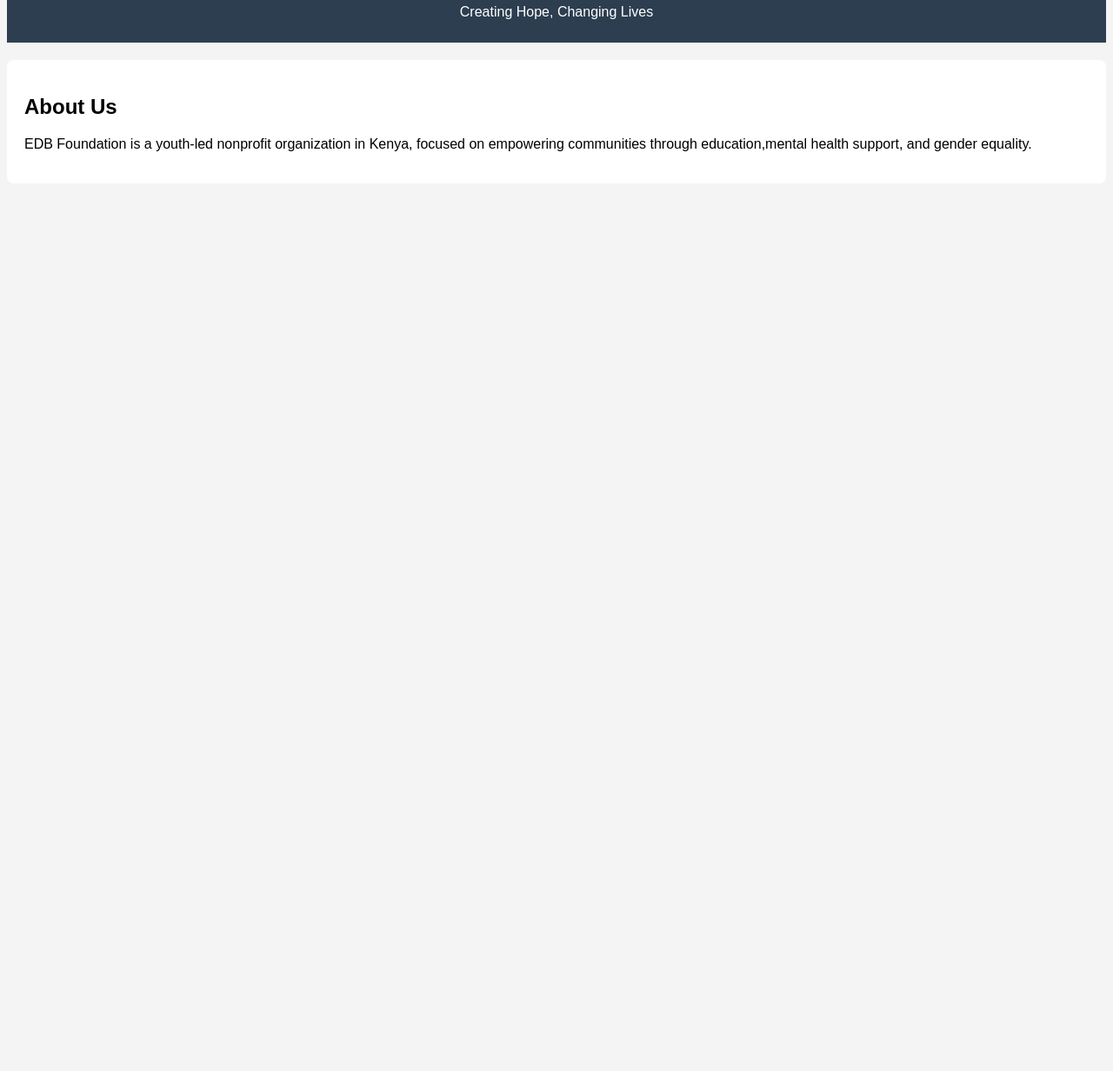
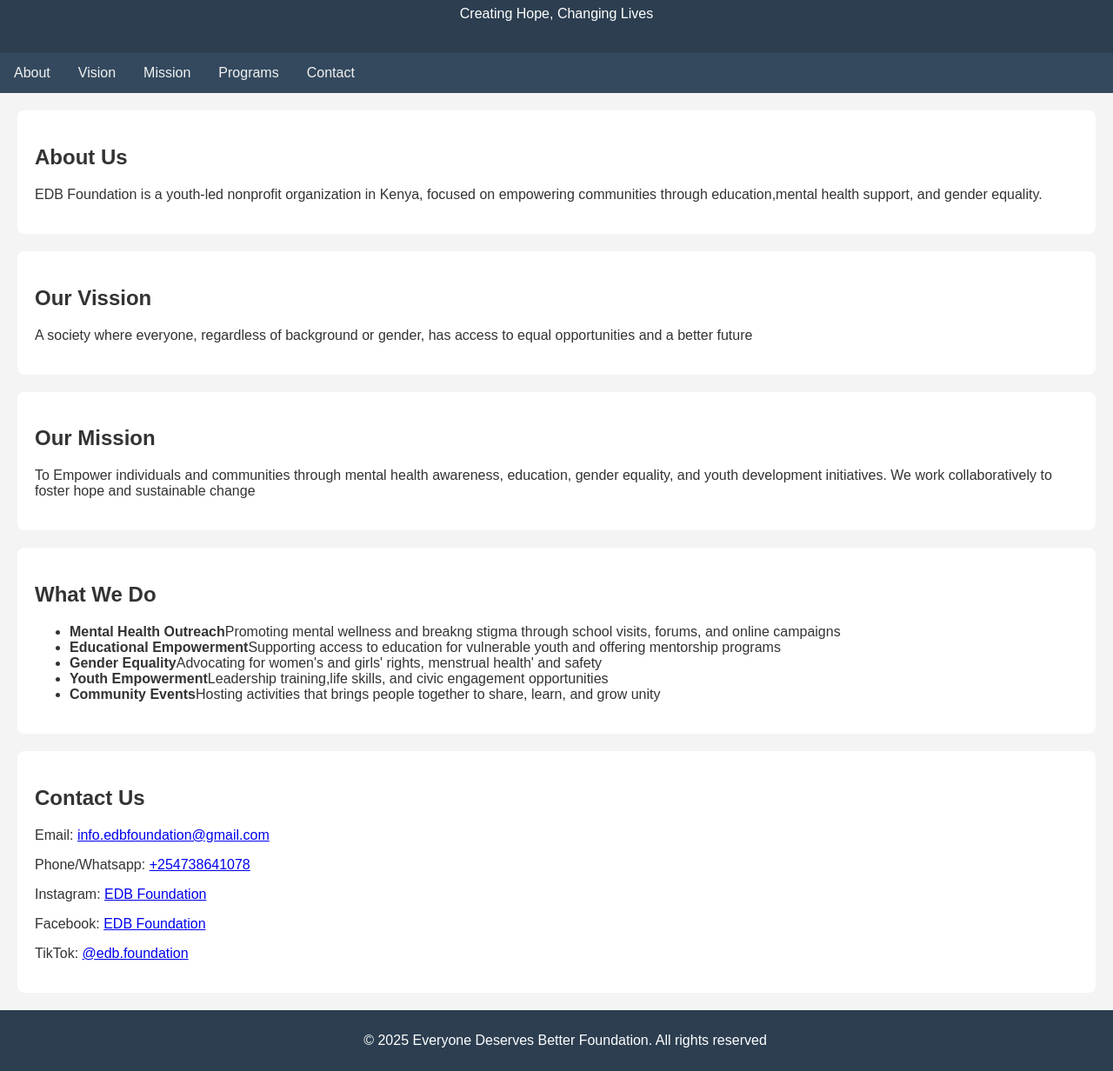
Before and after one commit to Meshtech254/edbfoundation.github.io, a plain HTML site: page index.html in a window 1280 px wide. Shown: the part 93-1325 px from the top of the page at 87% size. Before the commit the page ends 800 px from the top, so only its background shows below. Drawn offline with Linux system fonts and the light colour scheme.

Commit message:
Add files via upload

```diff
--- a/index.html
+++ b/index.html
@@ -2,25 +2,74 @@
 <html lang="en">
 <head>
     <meta charset="UTF-8" />
+    <meta name="viewpoint" content="width=device-width, initial-scale=1.0" />
     <title>EDB Foundation</title>
     <style>
         body {
-            font-family: Arial, Helvetica, sans-serif;
-            background: #f4f4f4;
-            padding: 20pax;
+            font-family: Arial, sans-serif;
+            background-color: #f4f4f4;
+            color: #333;
+            margin: 0;
+            padding: 0;
         }
         header {
-            background: #2c3e50;
+            background-color: #2c3e50;
             color: white;
-            padding: 10px 20px;
+            padding: 20px;
             text-align: center;
         }
-        section{
-            background: white;
+        header img {
+            max-width: 100px;
+            height: auto;
+            display: block;
+            margin: 0 auto 10px;
+        }
+        nav {
+            background-color: #34495e;
+            overflow: hidden;
+        }
+        nav a {
+            float: left;
+            display: block;
+            color: #f2f2f2;
+            text-align: center;
+            padding: 14px 16px;
+            text-decoration: none;
+        }
+        nav a:hover {
+            background-color: #1abc9c;
+            color: white;
+        }
+        section {
+            background-color: white;
             padding: 20px;
-            margin-top: 20px;
+            margin: 20px;
             border-radius: 8px;
         }
+        footer {
+            background-color: #2c3e50;
+            color: white;
+            text-align: center;
+            padding: 10px;
+            position: relative;
+            bottom: 0;
+            width: 100%;
+        }
+@media screen and (max-width: 600px) {
+            nav a {
+                float: none;
+                width: 100%;
+                text-align: left;
+            }
+            section {
+                margin: 10px;
+                padding: 15px;
+            }
+            header {
+                padding: 15px;
+            }
+        }
+
     </style>
     <head>
         <body>
@@ -30,10 +79,52 @@
                 <p>Creating Hope, Changing Lives</p>
             </header>
 
+            <nav>
+                <a href="#about">About</a>
+                <a href="#vision">Vision</a>
+                <a href="mission">Mission</a>
+                <a href="programs">Programs</a>
+                <a href="contact">Contact</a>
+            </nav>
+
             <section>
                 <h2>About Us</h2>
                 <p>EDB Foundation is a youth-led nonprofit organization in Kenya, focused on empowering communities through education,mental health support, and gender equality.</p>
             </section>
 
+            <section id="mision">
+                <h2>Our Vission</h2>
+                <p>A society where everyone, regardless of background or gender, has access to equal opportunities and a better future</p>
+            </section>
+
+            <section id="mission">
+                <h2>Our Mission</h2>
+                <p>To Empower individuals and communities through mental health awareness, education, gender equality, and youth development initiatives. We work collaboratively to foster hope and sustainable change</p>
+            </section>
+
+            <section id="programs">
+                <h2>What We Do</h2>
+                <ul>
+                    <li><strong>Mental Health Outreach</strong>Promoting mental wellness and breakng stigma through school visits, forums, and online campaigns</li>
+                    <li><strong>Educational Empowerment</strong>Supporting access to education for vulnerable youth and offering mentorship programs</li>
+                    <li><strong>Gender Equality</strong>Advocating for women's and girls' rights, menstrual health' and safety</li>
+                    <li><strong>Youth Empowerment</strong>Leadership training,life skills, and civic engagement opportunities</li>
+                    <li><strong>Community Events</strong>Hosting activities that brings people together to share, learn, and grow unity</li>
+                </ul>
+            </section>
+
+            <section id="contact">
+                <h2>Contact Us</h2>
+                <p>Email: <a href="mailto:info.edbfoundation@gmail.com">info.edbfoundation@gmail.com</a></p>
+                <p>Phone/Whatsapp: <a href="tel:+254738641078">+254738641078</a></p>
+                <p>Instagram: <a href="https://instagram.com/edbfoundation" target="_blank">EDB Foundation</a></p>
+                <p>Facebook: <a href="https://www.facebook.com/profile.php?id=61575808226760" target="_blank">EDB Foundation</a></p>
+                <p>TikTok: <a href="https://www.tiktok.com/@edb.foundation" target="_blank">@edb.foundation</a></p>
+            </section>
+
+            <footer>
+                <p>&copy; 2025 Everyone Deserves Better Foundation. All rights reserved</p>
+            </footer>
+
         </body>
 </html>
```
